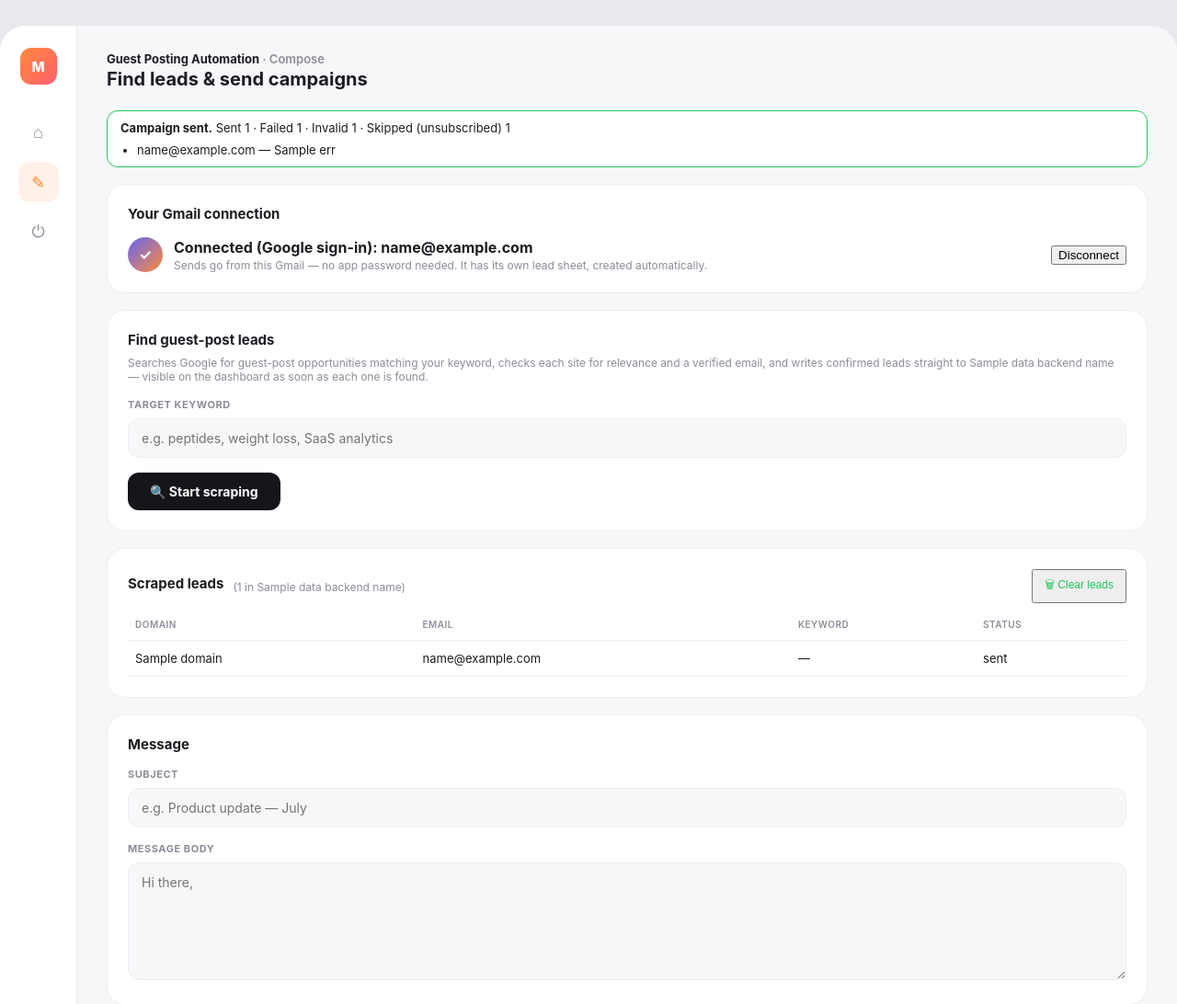
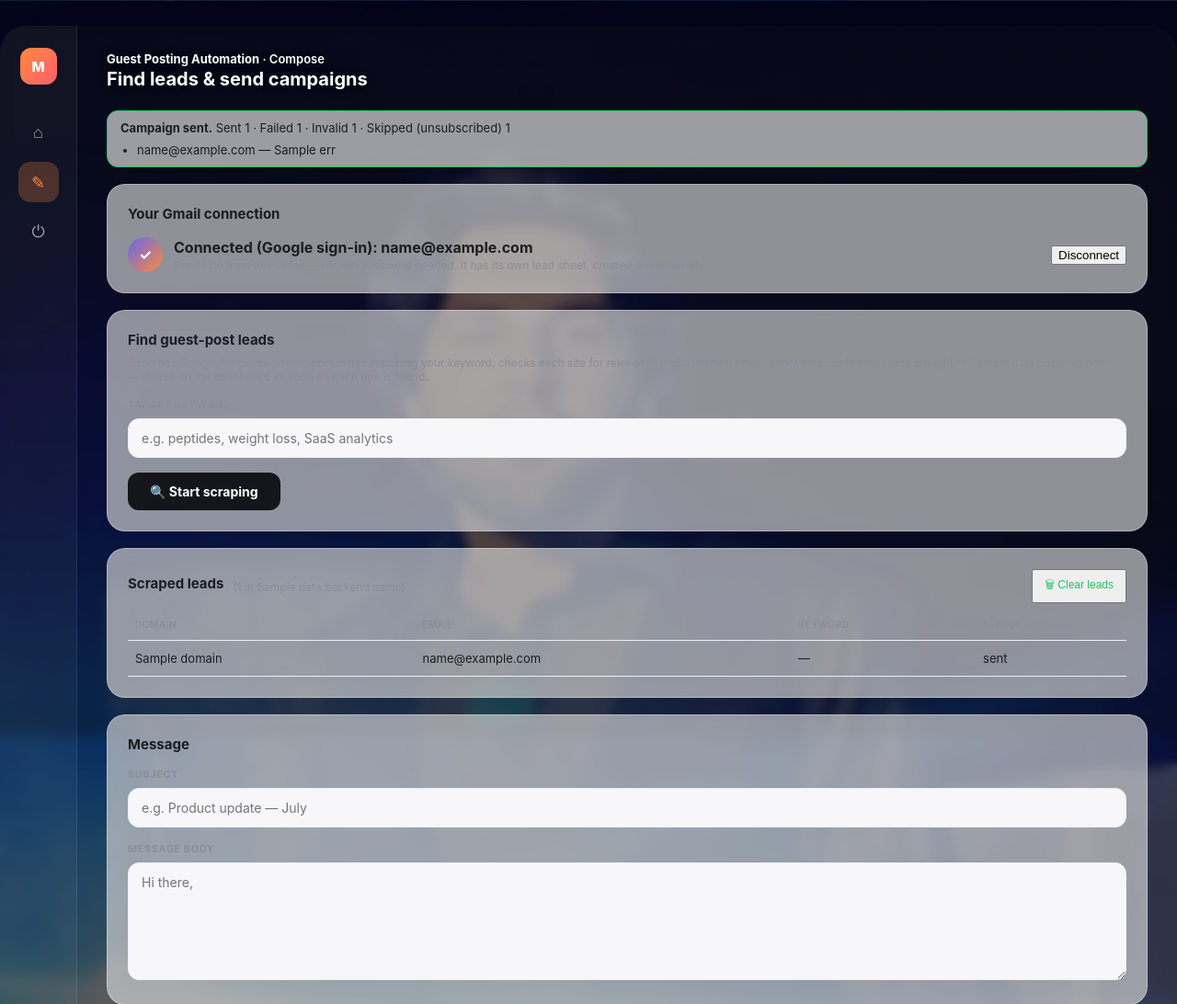
Before and after one commit to engr-ikhlaq/SEBT-OFFPAGE-AUTOMATION, a Flask app: template templates/index.html in a window 1280 px wide. Shown: the top 1092 px of the page at 92% size. Run offline with Flask 3, Linux system fonts and the light colour scheme; tables that the repository leaves empty hold one stand-in row (values such as "Sample post"); the template is opened without the code that fills it: values that come from a table or form of the project are taken from there, most other values are stand-ins (such as "Sample title", 1, 10 or a date in 2020); parts of the project's set-up code (start-up, migrations or seed data) failed here and were passed over; some libraries are stand-ins or nearby versions.

Commit message:
Match Compose page styling to the dashboard
Compose (index.html) shares the exact same .shell/.sidebar/.panel/
.topbar structure as the dashboard, so adding body.dashboard-bg (the
same class, no new CSS) gives it the identical photo background and
dark-glass card treatment - the two main pages now look like one
product instead of two different styles.

Co-Authored-By: Claude Sonnet 5 <noreply@anthropic.com>

```diff
--- a/templates/index.html
+++ b/templates/index.html
@@ -6,7 +6,7 @@
 <meta name="viewport" content="width=device-width, initial-scale=1.0">
 <link rel="stylesheet" href="{{ url_for('static', filename='app.css') }}">
 </head>
-<body>
+<body class="dashboard-bg">
 <div class="shell">
 
     <div class="sidebar">
```
